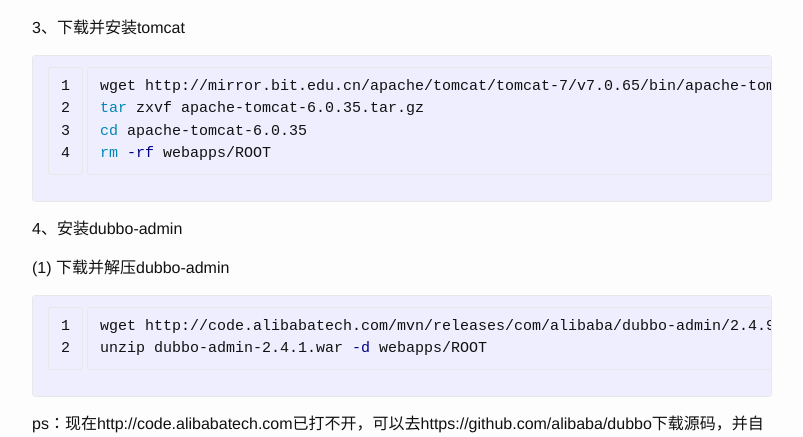
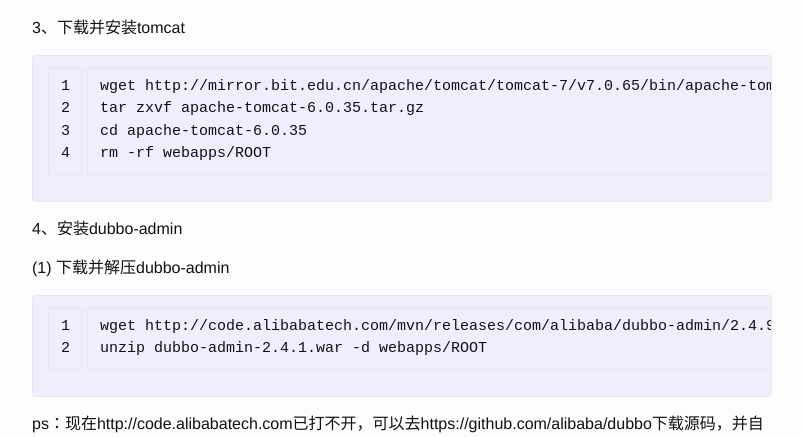
Before and after one commit to iyujian/iyujian.github.io, a Jekyll site: the page built from _posts/java/2015-11-02-zookeeper-and-dubbo-admin-installation - 副本.markdown, in a window 1280 px wide and 900 px high, scrolled down 1096 px. Shown: the part 182-619 px from the top of the window, without its empty margins (238-1041 px from the left). Built offline with Jekyll 4.4.1, drawn with Linux system fonts in a browser that asks for light colours; some of the changed text lies outside the part shown.

Commit message:
update highlight shell to plaintext

```diff
--- a/_posts/java/2015-11-02-zookeeper-and-dubbo-admin-installation - 副本.markdown
+++ b/_posts/java/2015-11-02-zookeeper-and-dubbo-admin-installation - 副本.markdown
@@ -11,19 +11,19 @@ tags: zookeeper dubbo
 
 (1) 下载Zookeeper
 
-{% highlight shell %}
+{% highlight plaintext %}
 wget http://www.apache.org/dist/zookeeper/zookeeper-3.4.6/zookeeper-3.4.6.tar.gz
 {% endhighlight %}
 
 (2) 解压
 
-{% highlight shell %}
+{% highlight plaintext %}
 tar zxvf zookeeper-3.4.6.tar.gz
 {% endhighlight %}
 
 (3) 复制 conf/zoo_sample.cfg 为 conf/zoo.cfg
 
-{% highlight shell linenos %}
+{% highlight plaintext linenos %}
 cd zookeeper-3.4.6/conf
 cp zoo_sample.cfg zoo.cfg
 {% endhighlight %}
@@ -46,7 +46,7 @@ maxClientCnxns：限制连接到 ZooKeeper 的客户端的数量。
 
 (5) 启动
 
-{% highlight shell %}
+{% highlight plaintext %}
 ../bin/zkServer.sh start
 {% endhighlight %}
 
@@ -56,7 +56,7 @@ maxClientCnxns：限制连接到 ZooKeeper 的客户端的数量。
 
 3、下载并安装tomcat
 
-{% highlight shell linenos %}
+{% highlight plaintext linenos %}
 wget http://mirror.bit.edu.cn/apache/tomcat/tomcat-7/v7.0.65/bin/apache-tomcat-7.0.65.tar.gz
 tar zxvf apache-tomcat-6.0.35.tar.gz
 cd apache-tomcat-6.0.35
@@ -67,7 +67,7 @@ rm -rf webapps/ROOT
 
 (1) 下载并解压dubbo-admin
 
-{% highlight shell linenos %}
+{% highlight plaintext linenos %}
 wget http://code.alibabatech.com/mvn/releases/com/alibaba/dubbo-admin/2.4.9/dubbo-admin-2.4.9.war
 unzip dubbo-admin-2.4.1.war -d webapps/ROOT
 {% endhighlight %}
@@ -76,7 +76,7 @@ ps：现在http://code.alibabatech.com已打不开，可以去https://github.com
 
 (2) 配置: (或将dubbo.properties放在当前用户目录下)
 
-{% highlight shell %}
+{% highlight plaintext %}
 vi webapps/ROOT/WEB-INF/dubbo.properties
 {% endhighlight %}
 
@@ -91,13 +91,13 @@ dubbo.admin.guest.password=guest
 
 (3) 启动:
 
-{% highlight shell %}
+{% highlight plaintext %}
 ./bin/startup.sh
 {% endhighlight %}
 
 (4) 停止：
 
-{% highlight shell %}
+{% highlight plaintext %}
 ./bin/shutdown.sh
 {% endhighlight %}
 
```
